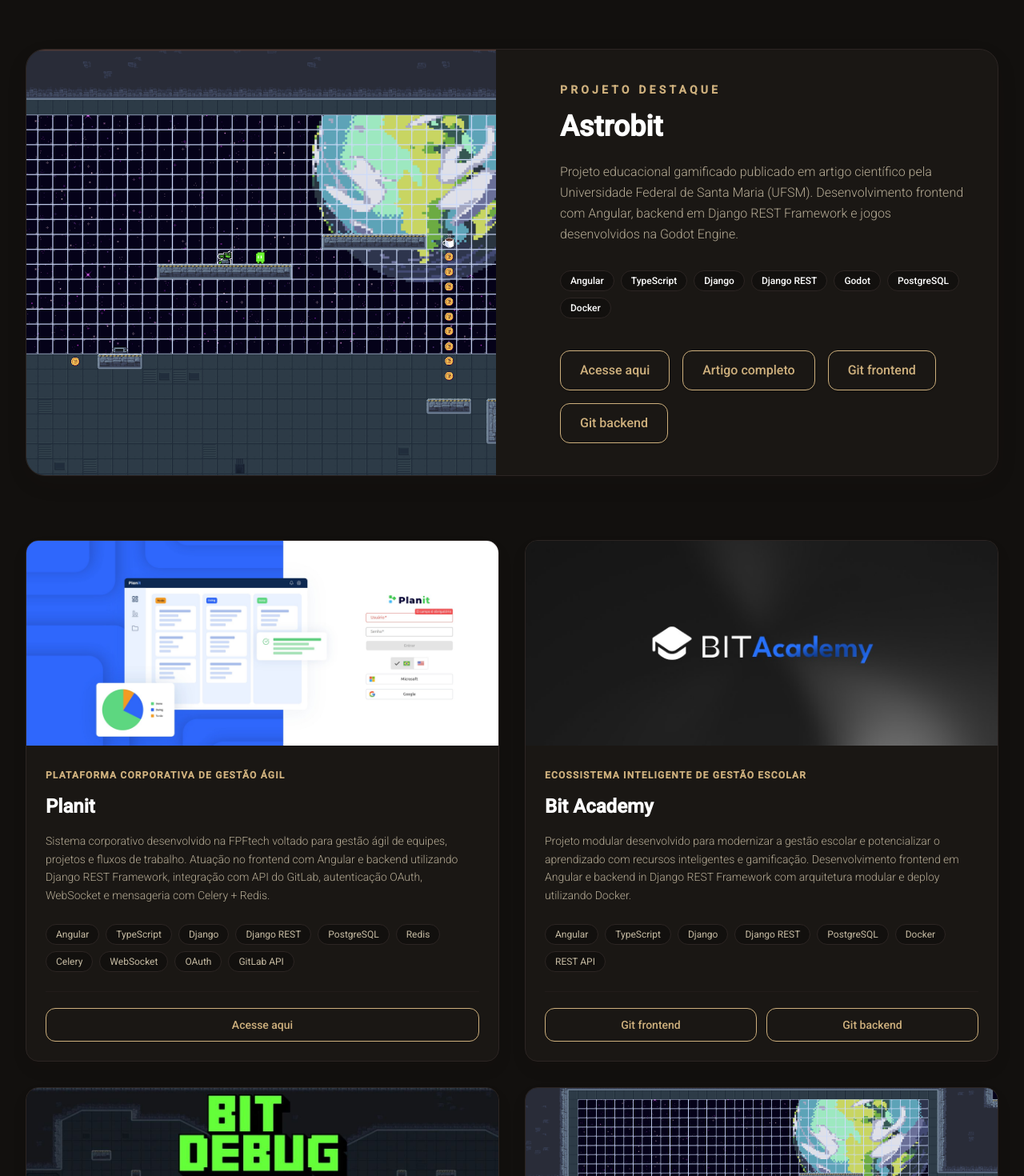
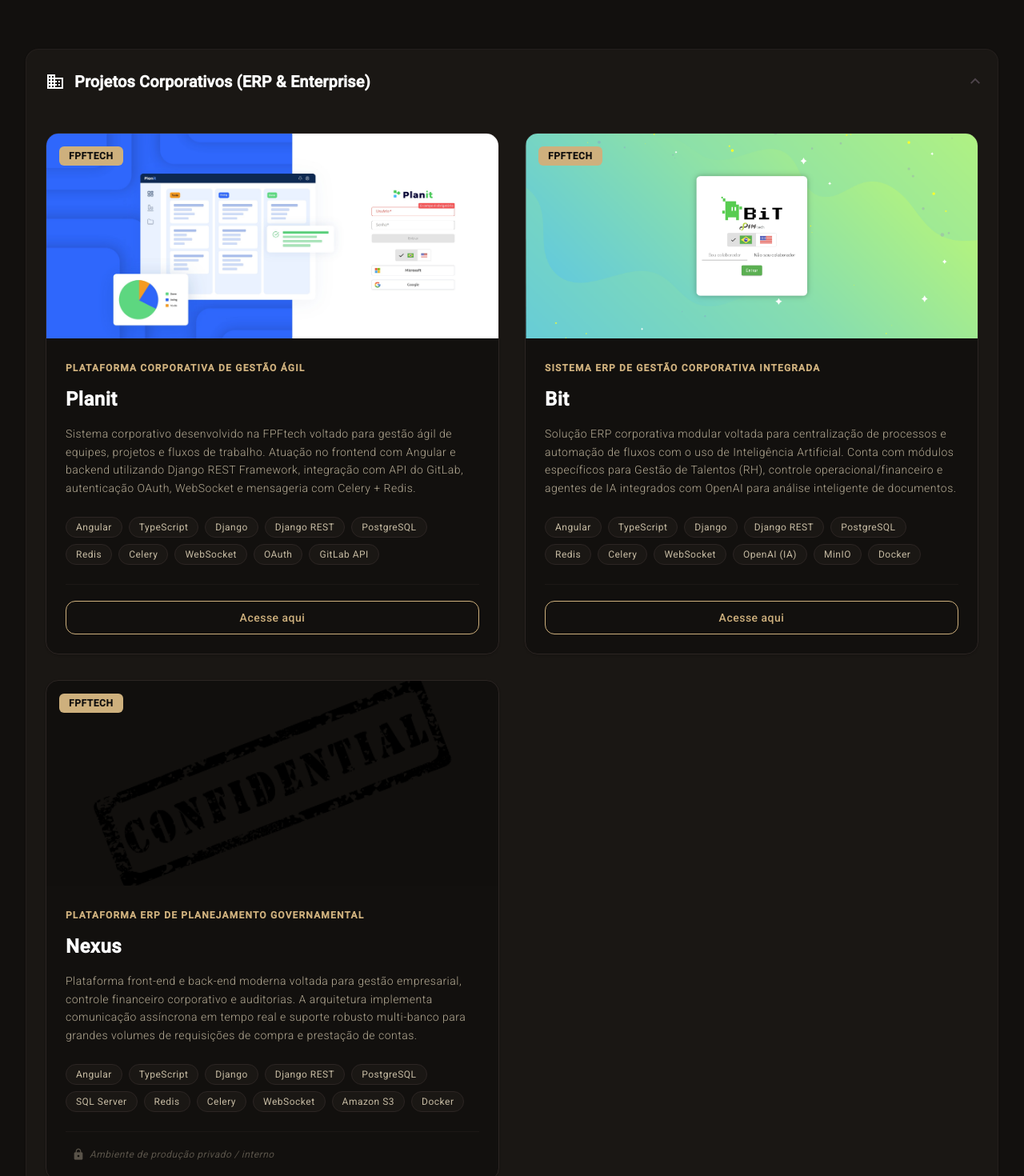
Before and after one commit to lexmoraes/portfolio, an Angular app: page / in a window 1280 px wide. Shown: the part 1420-2890 px from the top of the page at 80% size. Built offline with nearby package versions, Linux system fonts and the light colour scheme.

Commit message:
FEAT (#1567) - Improvements to the project listing and timeline.

```diff
--- a/src/components/about/about.component.ts
+++ b/src/components/about/about.component.ts
@@ -57,6 +57,13 @@ export class AboutComponent {
         'Formação técnica com foco em desenvolvimento web moderno, programação orientada a objetos, frontend com Angular e backend utilizando Django REST Framework.'
     },
     {
+      year: '2017 - 2021 (trancado)',
+      title: 'Licenciatura em Física, Pesquisa e Extensão',
+      institution: 'Universidade Federal do Amazonas (UFAM)',
+      description:
+        'Formação em Física com atuação como bolsista de iniciação científica e professor voluntário do Projeto Cosmos, desenvolvendo atividades de pesquisa, ensino e divulgação científica.'
+    },
+    {
       year: '2016',
       title: 'Premiação em Tecnologia Assistiva',
       institution: 'FEBRACE / USP',
--- a/src/components/projects/pages/project-list/project-list.component.html
+++ b/src/components/projects/pages/project-list/project-list.component.html
@@ -14,63 +14,70 @@
       </p>
     </div>
 
-    @if (featuredProject(); as featured) {
-      <div class="mb-20 rounded-3xl overflow-hidden border border-portfolio-border bg-portfolio-card shadow-[0_10px_30px_rgba(44,37,35,0.06)] transition-all duration-500">
-        <div class="grid lg:grid-cols-2 gap-10">
-          <div class="relative min-h-[400px] bg-black/5">
-            <img [src]="featured.imageUrl" alt="" class="w-full h-full object-cover">
+    <mat-accordion multi class="custom-portfolio-accordion block">
+
+      <mat-expansion-panel [expanded]="true" class="!bg-portfolio-card !text-portfolio-text !border !border-portfolio-border/60 !rounded-2xl !overflow-hidden !shadow-sm transition-all duration-300">
+        <mat-expansion-panel-header class="!h-20 hover:!bg-portfolio-primary/5">
+          <mat-panel-title class="!text-portfolio-heading !font-black !text-xl md:text-2xl flex items-center gap-3">
+            <mat-icon class="text-portfolio-primary">business</mat-icon>
+            Projetos Corporativos (ERP & Enterprise)
+          </mat-panel-title>
+        </mat-expansion-panel-header>
+
+        <div class="grid grid-cols-1 lg:grid-cols-2 gap-8 pt-6">
+          @for (project of corporateProjects(); track project.id) {
+            <div class="group rounded-2xl overflow-hidden border border-portfolio-border bg-portfolio-bg hover:-translate-y-2 hover:border-portfolio-primary/50 shadow-sm hover:shadow-md transition-all duration-500 flex flex-col justify-between">
+              <div>
+                <div class="h-64 overflow-hidden bg-black/5 relative">
+                  <img [src]="project.imageUrl" alt="" class="w-full h-full object-cover group-hover:scale-105 transition-transform duration-700">
+                  @if (project.company) {
+                    <span class="absolute top-4 left-4 px-3 py-1 bg-portfolio-primary text-portfolio-bg text-xs font-bold rounded-md uppercase tracking-wider">
+                      {{ project.company }}
+                    </span>
+                  }
                 </div>
-          <div class="p-10 flex flex-col justify-center">
-            <span class="text-sm uppercase tracking-[0.3em] text-portfolio-primary font-semibold transition-colors duration-500">Projeto Destaque</span>
-            <h2 class="mt-4 text-4xl font-black text-portfolio-heading transition-colors duration-500">{{ featured.title }}</h2>
-            <p class="mt-6 text-portfolio-text/90 leading-relaxed font-light transition-colors duration-500">{{ featured.description }}</p>
-
-            <div class="flex flex-wrap gap-2 mt-8">
-              @for (tech of featured.technologies; track tech) {
-                <span class="px-3 py-1 rounded-full text-xs bg-portfolio-bg border border-portfolio-border text-portfolio-heading font-medium transition-all duration-500">
+                <div class="p-6 pb-0">
+                  <span class="text-xs uppercase tracking-widest text-portfolio-primary font-semibold transition-colors duration-500">{{ project.subtitle }}</span>
+                  <h3 class="mt-3 text-2xl font-bold text-portfolio-heading transition-colors duration-500">{{ project.title }}</h3>
+                  <p class="mt-4 text-sm leading-relaxed text-portfolio-text/90 font-light transition-colors duration-500">{{ project.description }}</p>
+                  <div class="flex flex-wrap gap-2 mt-6">
+                    @for (tech of project.technologies; track tech) {
+                      <span class="px-3 py-1 rounded-full text-xs bg-portfolio-card border border-portfolio-border text-portfolio-text transition-all duration-500">
                         {{ tech }}
                       </span>
                     }
                   </div>
-
-            <div class="flex flex-wrap gap-4 mt-10">
-              @if (featured.deployUrl) {
-                <a [href]="featured.deployUrl" target="_blank"
-                   class="px-6 py-3 rounded-xl border border-portfolio-primary bg-transparent text-portfolio-primary hover:opacity-80 font-medium shadow-sm transition-all duration-300 text-center">
+                </div>
+              </div>
+              <div class="p-6">
+                <div class="flex flex-wrap gap-3 border-t border-portfolio-border/40 pt-5 w-full transition-colors duration-500">
+                  @if(project.deployUrl){
+                    <a [href]="project.deployUrl" target="_blank" class="flex-1 min-w-[120px] px-4 py-2.5 rounded-xl border border-portfolio-primary bg-transparent text-portfolio-primary hover:opacity-80 text-sm font-medium text-center transition-all duration-300">
                       Acesse aqui
                     </a>
-              }
-
-              @if(featured.scientificArticle){
-                <a [href]="featured.scientificArticle" target="_blank"
-                   class="px-6 py-3 rounded-xl border border-portfolio-primary bg-transparent text-portfolio-primary hover:opacity-80 font-medium shadow-sm transition-all duration-300 text-center">
-                  Artigo completo
-                </a>
-              }
-
-              @if (featured.gitFrontendUrl) {
-                <a [href]="featured.gitFrontendUrl" target="_blank"
-                   class="px-6 py-3 rounded-xl border border-portfolio-primary bg-transparent text-portfolio-primary hover:opacity-80 font-medium shadow-sm transition-all duration-300 text-center">
-                  Git frontend
-                </a>
-              }
-
-              @if (featured.gitBackendUrl) {
-                <a [href]="featured.gitBackendUrl" target="_blank"
-                   class="px-6 py-3 rounded-xl border border-portfolio-primary bg-transparent text-portfolio-primary hover:opacity-80 font-medium shadow-sm transition-all duration-300 text-center">
-                  Git backend
-                </a>
+                  } @else {
+                    <div class="text-xs text-portfolio-text/40 italic flex items-center gap-1.5 px-2">
+                      <mat-icon class="!w-4 !h-4 !text-[16px]">lock</mat-icon> Ambiente de produção privado / interno
+                    </div>
                   }
                 </div>
               </div>
             </div>
+          }
         </div>
-    }
+      </mat-expansion-panel>
 
-    <div class="grid grid-cols-1 lg:grid-cols-2 gap-8">
-      @for (project of allProjects(); track project.id) {
-        <div class="group rounded-2xl overflow-hidden border border-portfolio-border bg-portfolio-card hover:-translate-y-2 hover:border-portfolio-primary/50 shadow-[0_10px_25px_rgba(44,37,35,0.04)] hover:shadow-[0_20px_40px_rgba(44,37,35,0.08)] transition-all duration-500 flex flex-col justify-between">
+      <mat-expansion-panel [expanded]="true" class="!bg-portfolio-card !text-portfolio-text !border !border-portfolio-border/60 !rounded-2xl !overflow-hidden !shadow-sm transition-all duration-300">
+        <mat-expansion-panel-header class="!h-20 hover:!bg-portfolio-primary/5">
+          <mat-panel-title class="!text-portfolio-heading !font-black !text-xl md:text-2xl flex items-center gap-3">
+            <mat-icon class="text-portfolio-primary">person</mat-icon>
+            Projetos Pessoais & Acadêmicos
+          </mat-panel-title>
+        </mat-expansion-panel-header>
 
+        <div class="grid grid-cols-1 lg:grid-cols-2 gap-8 pt-6">
+          @for (project of personalProjects(); track project.id) {
+            <div class="group rounded-2xl overflow-hidden border border-portfolio-border bg-portfolio-bg hover:-translate-y-2 hover:border-portfolio-primary/50 shadow-sm hover:shadow-md transition-all duration-500 flex flex-col justify-between">
               <div>
                 <div class="h-64 overflow-hidden bg-black/5">
                   <img [src]="project.imageUrl" alt="" class="w-full h-full object-cover group-hover:scale-105 transition-transform duration-700">
@@ -79,52 +86,45 @@
                   <span class="text-xs uppercase tracking-widest text-portfolio-primary font-semibold transition-colors duration-500">{{ project.subtitle }}</span>
                   <h3 class="mt-3 text-2xl font-bold text-portfolio-heading transition-colors duration-500">{{ project.title }}</h3>
                   <p class="mt-4 text-sm leading-relaxed text-portfolio-text/90 font-light transition-colors duration-500">{{ project.description }}</p>
-
                   <div class="flex flex-wrap gap-2 mt-6">
                     @for (tech of project.technologies; track tech) {
-                  <span class="px-3 py-1 rounded-full text-xs bg-portfolio-bg border border-portfolio-border text-portfolio-text transition-all duration-500">
+                      <span class="px-3 py-1 rounded-full text-xs bg-portfolio-card border border-portfolio-border text-portfolio-text transition-all duration-500">
                         {{ tech }}
                       </span>
                     }
                   </div>
                 </div>
               </div>
-
               <div class="p-6">
                 <div class="flex flex-wrap gap-3 border-t border-portfolio-border/40 pt-5 w-full transition-colors duration-500">
                   @if(project.deployUrl){
-                <a [href]="project.deployUrl" target="_blank"
-                   class="flex-1 min-w-[120px] px-4 py-2.5 rounded-xl border border-portfolio-primary bg-transparent text-portfolio-primary hover:opacity-80 text-sm font-medium text-center transition-all duration-300">
+                    <a [href]="project.deployUrl" target="_blank" class="flex-1 min-w-[120px] px-4 py-2.5 rounded-xl border border-portfolio-primary bg-transparent text-portfolio-primary hover:opacity-80 text-sm font-medium text-center transition-all duration-300">
                       Acesse aqui
                     </a>
                   }
-
                   @if(project.scientificArticle){
-                <a [href]="project.scientificArticle" target="_blank"
-                   class="flex-1 min-w-[120px] px-4 py-2.5 rounded-xl border border-portfolio-primary bg-transparent text-portfolio-primary hover:opacity-80 text-sm font-medium text-center transition-all duration-300">
+                    <a [href]="project.scientificArticle" target="_blank" class="flex-1 min-w-[120px] px-4 py-2.5 rounded-xl border border-portfolio-primary bg-transparent text-portfolio-primary hover:opacity-80 text-sm font-medium text-center transition-all duration-300">
                       Artigo
                     </a>
                   }
-
                   @if(project.gitFrontendUrl){
-                <a [href]="project.gitFrontendUrl" target="_blank"
-                   class="flex-1 min-w-[120px] px-4 py-2.5 rounded-xl border border-portfolio-primary bg-transparent text-portfolio-primary hover:opacity-80 text-sm font-medium text-center transition-all duration-300">
+                    <a [href]="project.gitFrontendUrl" target="_blank" class="flex-1 min-w-[120px] px-4 py-2.5 rounded-xl border border-portfolio-primary bg-transparent text-portfolio-primary hover:opacity-80 text-sm font-medium text-center transition-all duration-300">
                       Git frontend
                     </a>
                   }
-
                   @if(project.gitBackendUrl){
-                <a [href]="project.gitBackendUrl" target="_blank"
-                   class="flex-1 min-w-[120px] px-4 py-2.5 rounded-xl border border-portfolio-primary bg-transparent text-portfolio-primary hover:opacity-80 text-sm font-medium text-center transition-all duration-300">
+                    <a [href]="project.gitBackendUrl" target="_blank" class="flex-1 min-w-[120px] px-4 py-2.5 rounded-xl border border-portfolio-primary bg-transparent text-portfolio-primary hover:opacity-80 text-sm font-medium text-center transition-all duration-300">
                       Git backend
                     </a>
                   }
                 </div>
               </div>
-
             </div>
           }
         </div>
+      </mat-expansion-panel>
+
+    </mat-accordion>
 
   </div>
 </section>
--- a/src/components/projects/pages/project-list/project-list.component.ts
+++ b/src/components/projects/pages/project-list/project-list.component.ts
@@ -3,11 +3,12 @@ import { CommonModule } from '@angular/common';
 import { MatIconModule } from '@angular/material/icon';
 import { Project } from '../../../../core/models/project';
 import { MOCK_PROJECTS } from '../../../../core/mocks/projects-mocks';
+import {MatAccordion, MatExpansionPanel, MatExpansionPanelHeader, MatExpansionPanelTitle} from '@angular/material/expansion';
 
 @Component({
   selector: 'app-project-list',
   standalone: true,
-  imports: [CommonModule, MatIconModule],
+  imports: [CommonModule, MatIconModule, MatAccordion, MatExpansionPanel, MatExpansionPanelHeader, MatExpansionPanelTitle],
   templateUrl: './project-list.component.html'
 })
 export class ProjectListComponent {
@@ -16,4 +17,12 @@ export class ProjectListComponent {
   featuredProject = computed(() =>
     this.allProjects().find(p => p.title === 'Astrobit')
   );
+
+  corporateProjects = computed(() =>
+    this.allProjects().filter(p => p.corporate)
+  );
+
+  personalProjects = computed(() =>
+    this.allProjects().filter(p => !p.corporate)
+  );
 }
--- a/src/core/mocks/projects-mocks.ts
+++ b/src/core/mocks/projects-mocks.ts
@@ -22,7 +22,9 @@ export const MOCK_PROJECTS: Project[] = [
     deployUrl: 'https://planit.fpf.br',
     imageUrl: 'assets/images/projects/planit.jpg',
     featured: true,
-    aosAnimation: 'fade-up'
+    aosAnimation: 'fade-up',
+    corporate: true,
+    company: 'FPFtech'
   },
 
   {
@@ -44,7 +46,8 @@ export const MOCK_PROJECTS: Project[] = [
     gitBackendUrl: 'https://github.com/antonio-pss/bit-academy-back',
     imageUrl: 'assets/images/projects/bit-academy.jpg',
     featured: true,
-    aosAnimation: 'fade-right'
+    aosAnimation: 'fade-right',
+    corporate: false
   },
 
   {
@@ -64,7 +67,8 @@ export const MOCK_PROJECTS: Project[] = [
     gitFrontendUrl: 'https://github.com/lexmoraes',
     imageUrl: 'assets/images/projects/bit-debugger.jpg',
     featured: false,
-    aosAnimation: 'fade-left'
+    aosAnimation: 'fade-left',
+    corporate: false
   },
 
   {
@@ -88,7 +92,8 @@ export const MOCK_PROJECTS: Project[] = [
     imageUrl: 'assets/images/projects/astrobit.png',
     scientificArticle: 'https://periodicos.ufsm.br/reter/article/view/94680',
     featured: true,
-    aosAnimation: 'fade-up'
+    aosAnimation: 'fade-up',
+    corporate: false
   },
 
   {
@@ -109,6 +114,60 @@ export const MOCK_PROJECTS: Project[] = [
     deployUrl: 'https://lexmoraes.dev',
     imageUrl: 'assets/images/projects/portfolio.png',
     featured: true,
-    aosAnimation: 'fade-right'
+    aosAnimation: 'fade-right',
+    corporate: false
+  },
+
+  {
+    id: '6',
+    title: 'Bit',
+    subtitle: 'Sistema ERP de Gestão Corporativa Integrada',
+    description:
+      'Solução ERP corporativa modular voltada para centralização de processos e automação de fluxos com o uso de Inteligência Artificial. Conta com módulos específicos para Gestão de Talentos (RH), controle operacional/financeiro e agentes de IA integrados com OpenAI para análise inteligente de documentos.',
+    technologies: [
+      'Angular',
+      'TypeScript',
+      'Django',
+      'Django REST',
+      'PostgreSQL',
+      'Redis',
+      'Celery',
+      'WebSocket',
+      'OpenAI (IA)',
+      'MinIO',
+      'Docker'
+    ],
+    deployUrl: 'https://bit.fpf.br/',
+    imageUrl: 'assets/images/projects/bit.png',
+    featured: false,
+    aosAnimation: 'fade-up',
+    corporate: true,
+    company: 'FPFtech'
+  },
+
+  {
+    id: '7',
+    title: 'Nexus',
+    subtitle: 'Plataforma ERP de Planejamento Governamental',
+    description:
+      'Plataforma front-end e back-end moderna voltada para gestão empresarial, controle financeiro corporativo e auditorias. A arquitetura implementa comunicação assíncrona em tempo real e suporte robusto multi-banco para grandes volumes de requisições de compra e prestação de contas.',
+    technologies: [
+      'Angular',
+      'TypeScript',
+      'Django',
+      'Django REST',
+      'PostgreSQL',
+      'SQL Server',
+      'Redis',
+      'Celery',
+      'WebSocket',
+      'Amazon S3',
+      'Docker'
+    ],
+    imageUrl: 'assets/images/projects/without-image.png',
+    featured: false,
+    aosAnimation: 'fade-up',
+    corporate: true,
+    company: 'FPFtech'
   }
 ];
--- a/src/core/models/project.ts
+++ b/src/core/models/project.ts
@@ -12,5 +12,6 @@ export interface Project {
   aosAnimation?: string;
   iframeUrl?: string;
   scientificArticle?: string;
-  corporate?: boolean
+  corporate?: boolean;
+  company?: string;
 }
--- a/src/shared/resume-view/resume-view.html
+++ b/src/shared/resume-view/resume-view.html
@@ -1,6 +1,6 @@
 <div class="container-cv">
   <h1>Alexsandro Moraes Brito</h1>
-  <p>Email: <a href="mailto:lexfisica@gmail.com">lexfisica@gmail.com</a> | Celular: +55 92 99616-5069 | Manaus, AM, Brasil</p>
+  <p>Email: <a href="mailto:lexfisica@gmail.com">lexfisica&#64;gmail.com</a> | Celular: +55 92 99616-5069 | Manaus, AM, Brasil</p>
   <p>Portfólio: <a href="https://www.alexmoraes.dev" target="_blank">alexmoraes.dev</a> | LinkedIn: <a href="https://www.linkedin.com/in/lexmoraes/" target="_blank">linkedin.com/in/lexmoraes</a></p>
 
   <div class="section resume-summary">
--- a/src/styles.css
+++ b/src/styles.css
@@ -173,3 +173,18 @@ div.mat-mdc-menu-panel.custom-theme-menu .check-icon {
   width: 15px !important;
   height: 15px !important;
 }
+
+/* ==========================================================================
+   📦 CORREÇÃO DE GAP NO ACCORDION (IMPEDE PAINÉIS DE FICAREM GRUDADOS)
+   ========================================================================== */
+
+/* Força uma margem inferior em cada painel individual dentro do seu accordion */
+.custom-portfolio-accordion .mat-expansion-panel {
+  margin-bottom: 20px !important; /* Tamanho do gap perfeito entre eles */
+  border-radius: 16px !important; /* Garante que as bordas fiquem arredondadas mesmo colapsados */
+}
+
+/* Remove a margem do último elemento para não quebrar o alinhamento com o rodapé */
+.custom-portfolio-accordion .mat-expansion-panel:last-child {
+  margin-bottom: 0 !important;
+}
```
Lines whose indentation alone changed are shown as unchanged.
